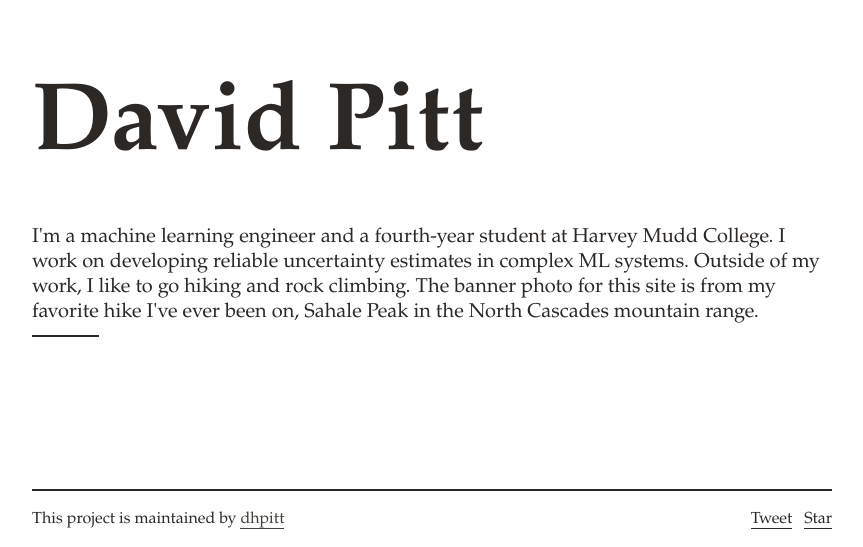
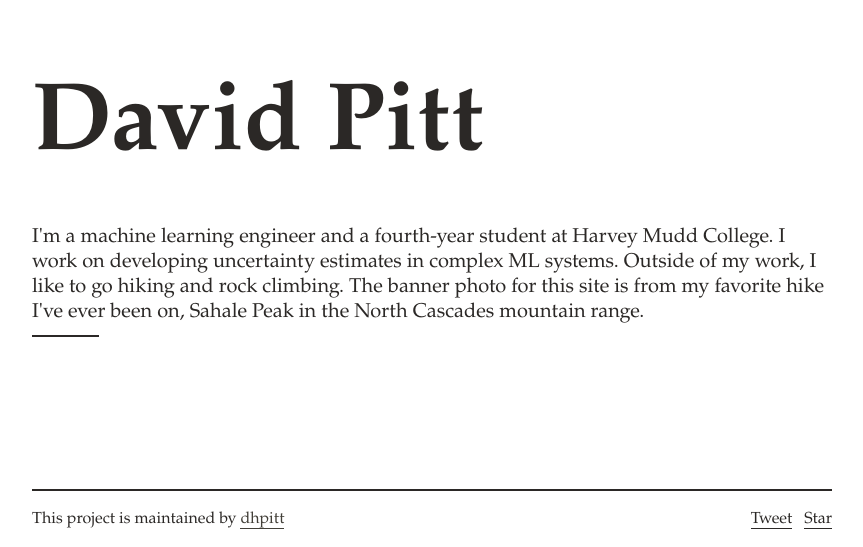
Before and after one commit to dhpitt/old_personal_site, a Jekyll site: the page built from index.html, in a window 1280 px wide. Shown: the part 552-1099 px from the top of the page, without its empty margins (208-1071 px from the left). Built offline with Jekyll 4.4.1, drawn with Linux system fonts in a browser that asks for light colours; comment, search, counter and statistics services are not loaded.

Commit message:
change landing desc

```diff
--- a/_config.yml
+++ b/_config.yml
@@ -14,7 +14,7 @@
 # You can create any custom variable you would like, and they will be accessible
 # in the templates via {{ site.myvariable }}.
 title: David Pitt
-description: I'm a machine learning engineer and a fourth-year student at Harvey Mudd College. I work on developing reliable uncertainty estimates in complex ML systems. Outside of my work, I like to go hiking and rock climbing. The banner photo for this site is from my favorite hike I've ever been on, Sahale Peak in the North Cascades mountain range.
+description: I'm a machine learning engineer and a fourth-year student at Harvey Mudd College. I work on developing uncertainty estimates in complex ML systems. Outside of my work, I like to go hiking and rock climbing. The banner photo for this site is from my favorite hike I've ever been on, Sahale Peak in the North Cascades mountain range.
 # baseurl: "/athena" # the subpath of your site, e.g. /blog
 url: "https://dhpitt.github.io" # the base hostname & protocol for your site
 baseurl: "" #nothing here
```
